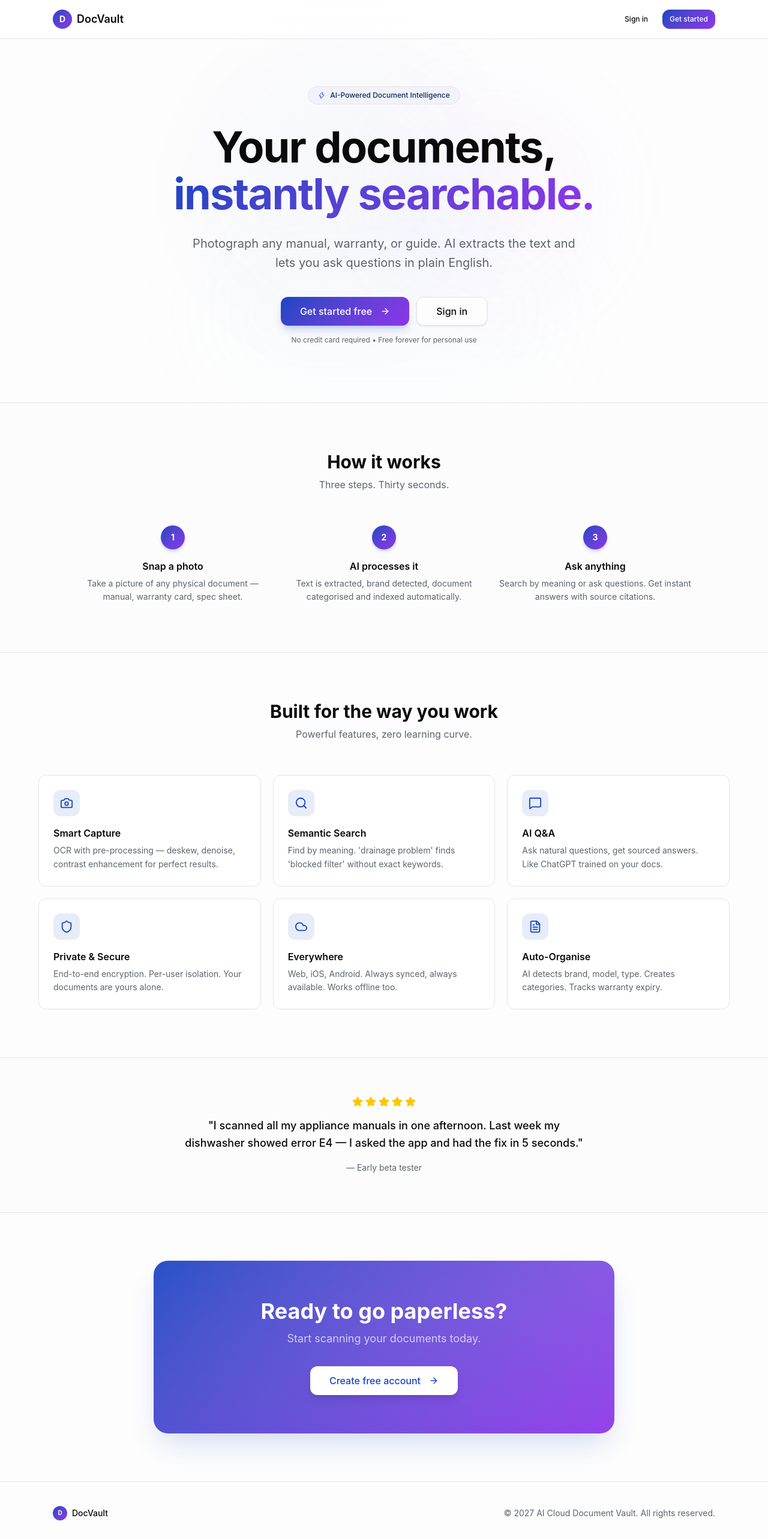
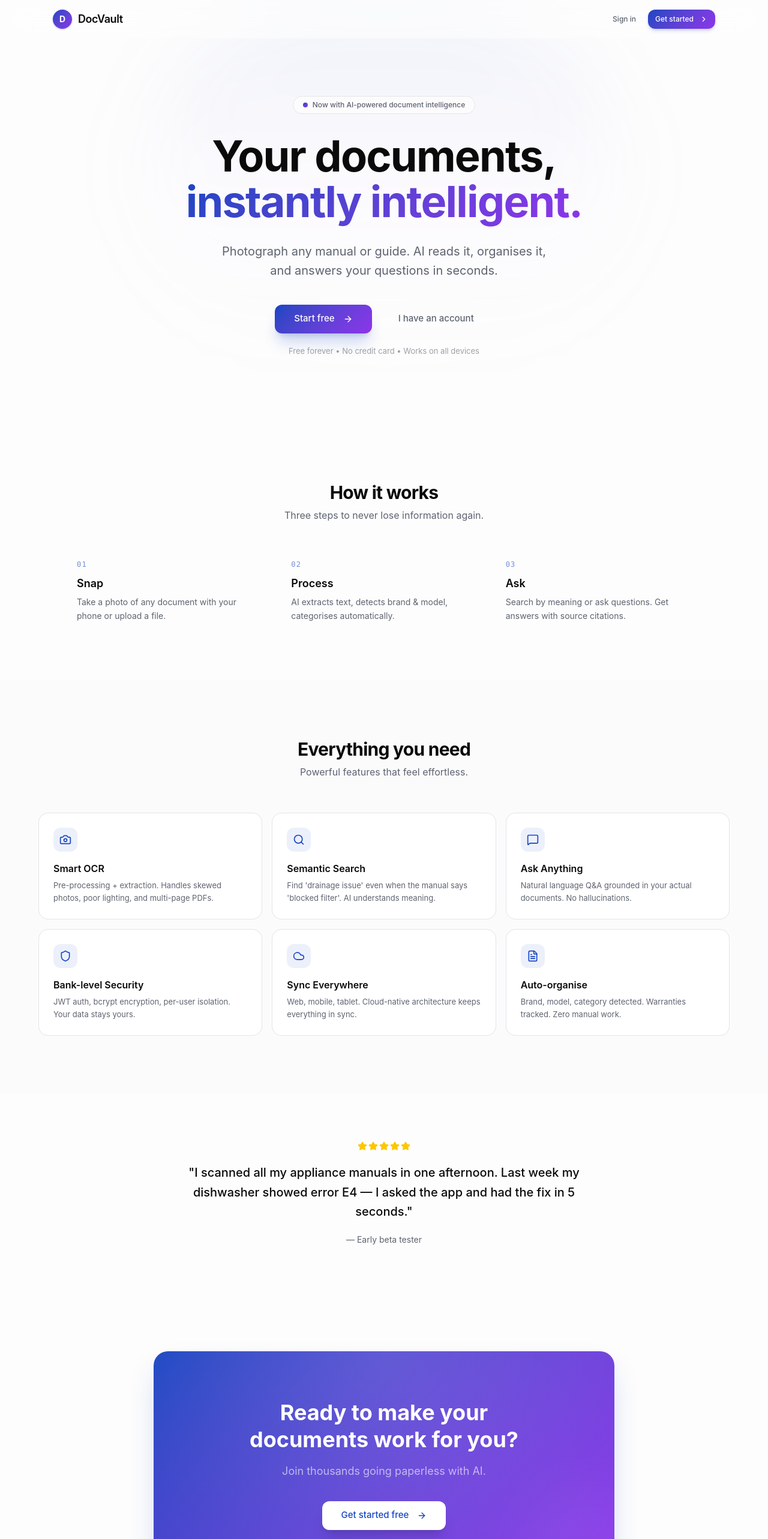
Before and after one commit to haydenteh5526/FYP, a React (Vite) app in the folder frontend/: page / in a window 1280 px wide. Shown: the top 2566 px of the page at 60% size. Built offline with nearby package versions, Linux system fonts and the light colour scheme.

Commit message:
Framer-quality landing: staggered entrance, seamless header, ambient glow

```diff
--- a/frontend/src/pages/Landing.tsx
+++ b/frontend/src/pages/Landing.tsx
@@ -1,162 +1,195 @@
-import { Camera, Search, MessageSquare, Shield, Cloud, Zap, ArrowRight, FileText, Star } from 'lucide-react'
+import { Camera, Search, MessageSquare, Shield, Cloud, ArrowRight, FileText, Star, ChevronRight } from 'lucide-react'
 import { Link } from 'react-router-dom'
 import { Button } from '@/components/ui/button'
 
 export default function Landing() {
   return (
     <div className="min-h-screen bg-background overflow-hidden">
-      {/* Navbar */}
-      <header className="fixed top-0 w-full z-50 glass border-b">
+      {/* Seamless navbar - no border, just glass blur */}
+      <header className="fixed top-0 w-full z-50 backdrop-blur-xl bg-background/60">
         <div className="max-w-6xl mx-auto px-6 py-4 flex items-center justify-between">
-          <div className="flex items-center gap-2">
-            <div className="w-8 h-8 rounded-lg gradient-bg flex items-center justify-center">
+          <div className="flex items-center gap-2.5">
+            <div className="w-8 h-8 rounded-lg gradient-bg flex items-center justify-center shadow-sm shadow-primary/25">
               <span className="text-white text-sm font-bold">D</span>
             </div>
-            <span className="text-lg font-semibold">DocVault</span>
+            <span className="text-lg font-semibold tracking-tight">DocVault</span>
           </div>
-          <div className="flex items-center gap-3">
-            <Button variant="ghost" size="sm" asChild>
+          <div className="flex items-center gap-2">
+            <Button variant="ghost" size="sm" className="text-muted-foreground" asChild>
               <Link to="/login">Sign in</Link>
             </Button>
-            <Button size="sm" className="gradient-bg border-0 text-white" asChild>
-              <Link to="/register">Get started</Link>
+            <Button size="sm" className="gradient-bg border-0 text-white shadow-md shadow-primary/20" asChild>
+              <Link to="/register">Get started <ChevronRight size={14} className="ml-0.5" /></Link>
             </Button>
           </div>
         </div>
       </header>
 
-      {/* Hero */}
-      <section className="pt-36 pb-24 px-6 relative">
+      {/* Hero — big breathing space, staggered entrance */}
+      <section className="pt-40 pb-28 px-6 relative">
+        {/* Ambient glow */}
         <div className="absolute inset-0 overflow-hidden pointer-events-none">
-          <div className="absolute top-16 left-1/4 w-[500px] h-[500px] bg-primary/[0.04] rounded-full blur-3xl animate-pulse" style={{ animationDuration: '4s' }} />
-          <div className="absolute top-32 right-1/5 w-[400px] h-[400px] bg-purple-300/[0.06] rounded-full blur-3xl animate-pulse" style={{ animationDuration: '5s', animationDelay: '1s' }} />
-          <div className="absolute bottom-0 left-1/2 -translate-x-1/2 w-[600px] h-[300px] bg-blue-200/[0.04] rounded-full blur-3xl" />
+          <div className="absolute top-0 left-1/2 -translate-x-1/2 w-[800px] h-[600px] bg-gradient-to-b from-primary/[0.06] via-purple-300/[0.04] to-transparent rounded-full blur-3xl" />
         </div>
+
         <div className="max-w-4xl mx-auto text-center relative">
-          <div className="inline-flex items-center gap-2 rounded-full bg-secondary border px-4 py-1.5 text-xs font-medium text-secondary-foreground mb-8 animate-scale-in">
-            <Zap size={12} className="text-primary" /> AI-Powered Document Intelligence
+          {/* Badge */}
+          <div
+            className="inline-flex items-center gap-2 rounded-full border bg-background/80 backdrop-blur px-4 py-1.5 text-xs font-medium text-muted-foreground mb-8 opacity-0"
+            style={{ animation: 'fadeSlideUp 0.8s cubic-bezier(0.16,1,0.3,1) 0.1s forwards' }}
+          >
+            <span className="flex h-2 w-2 rounded-full gradient-bg" />
+            Now with AI-powered document intelligence
           </div>
-          <h1 className="text-5xl sm:text-6xl md:text-7xl font-bold tracking-tight leading-[1.08] animate-fade-in">
+
+          {/* Headline */}
+          <h1
+            className="text-5xl sm:text-6xl md:text-[4.5rem] font-bold tracking-tight leading-[1.06] opacity-0"
+            style={{ animation: 'fadeSlideUp 0.8s cubic-bezier(0.16,1,0.3,1) 0.2s forwards' }}
+          >
             Your documents,<br />
-            <span className="gradient-text">instantly searchable.</span>
+            <span className="gradient-text">instantly intelligent.</span>
           </h1>
-          <p className="mt-7 text-lg sm:text-xl text-muted-foreground max-w-2xl mx-auto leading-relaxed animate-slide-up">
-            Photograph any manual, warranty, or guide. AI extracts the text and lets you ask questions in plain English.
+
+          {/* Subtitle */}
+          <p
+            className="mt-7 text-lg sm:text-xl text-muted-foreground max-w-xl mx-auto leading-relaxed opacity-0"
+            style={{ animation: 'fadeSlideUp 0.8s cubic-bezier(0.16,1,0.3,1) 0.35s forwards' }}
+          >
+            Photograph any manual or guide. AI reads it, organises it, and answers your questions in seconds.
           </p>
-          <div className="mt-10 flex flex-col sm:flex-row gap-3 justify-center animate-slide-up" style={{ animationDelay: '0.15s', animationFillMode: 'both' }}>
-            <Button size="lg" className="gradient-bg border-0 text-white px-8 h-12 text-base hover:opacity-90 transition-opacity shadow-lg shadow-primary/20" asChild>
-              <Link to="/register">Get started free <ArrowRight size={16} className="ml-1.5" /></Link>
+
+          {/* CTAs */}
+          <div
+            className="mt-10 flex flex-col sm:flex-row gap-3 justify-center opacity-0"
+            style={{ animation: 'fadeSlideUp 0.8s cubic-bezier(0.16,1,0.3,1) 0.5s forwards' }}
+          >
+            <Button size="lg" className="gradient-bg border-0 text-white px-8 h-12 text-[15px] hover:opacity-90 transition-all shadow-xl shadow-primary/20 hover:shadow-2xl hover:shadow-primary/25 hover:-translate-y-0.5" asChild>
+              <Link to="/register">Start free <ArrowRight size={16} className="ml-1.5" /></Link>
             </Button>
-            <Button size="lg" variant="outline" className="px-8 h-12 text-base" asChild>
-              <Link to="/login">Sign in</Link>
+            <Button size="lg" variant="ghost" className="px-8 h-12 text-[15px] text-muted-foreground" asChild>
+              <Link to="/login">I have an account</Link>
             </Button>
           </div>
-          <p className="mt-4 text-xs text-muted-foreground animate-fade-in" style={{ animationDelay: '0.4s', animationFillMode: 'both' }}>
-            No credit card required • Free forever for personal use
+
+          {/* Trust */}
+          <p
+            className="mt-5 text-[13px] text-muted-foreground/60 opacity-0"
+            style={{ animation: 'fadeSlideUp 0.8s cubic-bezier(0.16,1,0.3,1) 0.65s forwards' }}
+          >
+            Free forever • No credit card • Works on all devices
           </p>
         </div>
       </section>
 
-      {/* How it works */}
-      <section className="py-20 px-6 border-t bg-muted/20">
+      {/* How it works — minimal, Apple-style */}
+      <section className="py-24 px-6">
         <div className="max-w-5xl mx-auto">
-          <div className="text-center mb-14">
-            <h2 className="text-3xl font-bold">How it works</h2>
-            <p className="mt-2 text-muted-foreground">Three steps. Thirty seconds.</p>
-          </div>
-          <div className="grid md:grid-cols-3 gap-8">
-            <Step number="1" title="Snap a photo" description="Take a picture of any physical document — manual, warranty card, spec sheet." />
-            <Step number="2" title="AI processes it" description="Text is extracted, brand detected, document categorised and indexed automatically." />
-            <Step number="3" title="Ask anything" description="Search by meaning or ask questions. Get instant answers with source citations." />
+          <SectionHeader title="How it works" subtitle="Three steps to never lose information again." />
+          <div className="grid md:grid-cols-3 gap-12 mt-14">
+            <Step number="01" title="Snap" description="Take a photo of any document with your phone or upload a file." />
+            <Step number="02" title="Process" description="AI extracts text, detects brand & model, categorises automatically." />
+            <Step number="03" title="Ask" description="Search by meaning or ask questions. Get answers with source citations." />
           </div>
         </div>
       </section>
 
-      {/* Features */}
-      <section className="py-20 px-6 border-t">
+      {/* Features — bento-style grid */}
+      <section className="py-24 px-6 bg-muted/30">
         <div className="max-w-6xl mx-auto">
-          <div className="text-center mb-14">
-            <h2 className="text-3xl font-bold">Built for the way you work</h2>
-            <p className="mt-2 text-muted-foreground">Powerful features, zero learning curve.</p>
-          </div>
-          <div className="grid md:grid-cols-3 gap-5">
-            <FeatureCard icon={<Camera size={22} />} title="Smart Capture" description="OCR with pre-processing — deskew, denoise, contrast enhancement for perfect results." delay={0} />
-            <FeatureCard icon={<Search size={22} />} title="Semantic Search" description="Find by meaning. 'drainage problem' finds 'blocked filter' without exact keywords." delay={0.05} />
-            <FeatureCard icon={<MessageSquare size={22} />} title="AI Q&A" description="Ask natural questions, get sourced answers. Like ChatGPT trained on your docs." delay={0.1} />
-            <FeatureCard icon={<Shield size={22} />} title="Private & Secure" description="End-to-end encryption. Per-user isolation. Your documents are yours alone." delay={0.15} />
-            <FeatureCard icon={<Cloud size={22} />} title="Everywhere" description="Web, iOS, Android. Always synced, always available. Works offline too." delay={0.2} />
-            <FeatureCard icon={<FileText size={22} />} title="Auto-Organise" description="AI detects brand, model, type. Creates categories. Tracks warranty expiry." delay={0.25} />
+          <SectionHeader title="Everything you need" subtitle="Powerful features that feel effortless." />
+          <div className="grid md:grid-cols-3 gap-4 mt-14">
+            <FeatureCard icon={<Camera size={20} />} title="Smart OCR" description="Pre-processing + extraction. Handles skewed photos, poor lighting, and multi-page PDFs." />
+            <FeatureCard icon={<Search size={20} />} title="Semantic Search" description="Find 'drainage issue' even when the manual says 'blocked filter'. AI understands meaning." />
+            <FeatureCard icon={<MessageSquare size={20} />} title="Ask Anything" description="Natural language Q&A grounded in your actual documents. No hallucinations." />
+            <FeatureCard icon={<Shield size={20} />} title="Bank-level Security" description="JWT auth, bcrypt encryption, per-user isolation. Your data stays yours." />
+            <FeatureCard icon={<Cloud size={20} />} title="Sync Everywhere" description="Web, mobile, tablet. Cloud-native architecture keeps everything in sync." />
+            <FeatureCard icon={<FileText size={20} />} title="Auto-organise" description="Brand, model, category detected. Warranties tracked. Zero manual work." />
           </div>
         </div>
       </section>
 
-      {/* Social proof */}
-      <section className="py-16 px-6 border-t bg-muted/20">
-        <div className="max-w-4xl mx-auto text-center">
-          <div className="flex justify-center gap-1 mb-4">
-            {[...Array(5)].map((_, i) => <Star key={i} size={18} className="fill-yellow-400 text-yellow-400" />)}
+      {/* Testimonial */}
+      <section className="py-20 px-6">
+        <div className="max-w-3xl mx-auto text-center">
+          <div className="flex justify-center gap-0.5 mb-5">
+            {[...Array(5)].map((_, i) => <Star key={i} size={16} className="fill-yellow-400 text-yellow-400" />)}
           </div>
-          <blockquote className="text-lg font-medium max-w-2xl mx-auto leading-relaxed">
+          <blockquote className="text-xl font-medium leading-relaxed max-w-2xl mx-auto">
             "I scanned all my appliance manuals in one afternoon. Last week my dishwasher showed error E4 — I asked the app and had the fix in 5 seconds."
           </blockquote>
-          <p className="mt-4 text-sm text-muted-foreground">— Early beta tester</p>
+          <p className="mt-5 text-sm text-muted-foreground">— Early beta tester</p>
         </div>
       </section>
 
-      {/* CTA */}
-      <section className="py-20 px-6 border-t">
-        <div className="max-w-3xl mx-auto text-center rounded-3xl gradient-bg p-14 sm:p-16 relative overflow-hidden shadow-2xl shadow-primary/20">
-          <div className="absolute inset-0 bg-[radial-gradient(ellipse_at_top_right,rgba(255,255,255,0.15),transparent)]" />
-          <div className="absolute inset-0 bg-[radial-gradient(ellipse_at_bottom_left,rgba(255,255,255,0.08),transparent)]" />
-          <div className="relative">
-            <h2 className="text-3xl sm:text-4xl font-bold text-white">Ready to go paperless?</h2>
-            <p className="mt-3 text-white/70 text-lg">Start scanning your documents today.</p>
-            <Button size="lg" className="mt-8 bg-white text-primary hover:bg-white/90 h-12 px-8 text-base shadow-lg" asChild>
-              <Link to="/register">Create free account <ArrowRight size={16} className="ml-1.5" /></Link>
+      {/* Final CTA */}
+      <section className="py-24 px-6">
+        <div className="max-w-3xl mx-auto rounded-3xl gradient-bg p-14 sm:p-20 relative overflow-hidden shadow-2xl shadow-primary/25">
+          <div className="absolute inset-0 bg-[radial-gradient(ellipse_at_top,rgba(255,255,255,0.12),transparent)]" />
+          <div className="absolute -bottom-20 -right-20 w-60 h-60 bg-white/[0.05] rounded-full blur-2xl" />
+          <div className="relative text-center">
+            <h2 className="text-3xl sm:text-4xl font-bold text-white leading-tight">
+              Ready to make your<br />documents work for you?
+            </h2>
+            <p className="mt-4 text-white/60 text-lg">Join thousands going paperless with AI.</p>
+            <Button size="lg" className="mt-9 bg-white text-primary hover:bg-white/90 h-12 px-8 text-[15px] shadow-xl hover:-translate-y-0.5 transition-all" asChild>
+              <Link to="/register">Get started free <ArrowRight size={16} className="ml-1.5" /></Link>
             </Button>
           </div>
         </div>
       </section>
 
       {/* Footer */}
-      <footer className="border-t py-10">
-        <div className="max-w-6xl mx-auto px-6 flex flex-col sm:flex-row items-center justify-between gap-4">
+      <footer className="py-10 px-6">
+        <div className="max-w-6xl mx-auto flex flex-col sm:flex-row items-center justify-between gap-4">
           <div className="flex items-center gap-2">
             <div className="w-6 h-6 rounded-md gradient-bg flex items-center justify-center">
               <span className="text-white text-[10px] font-bold">D</span>
             </div>
             <span className="text-sm font-medium">DocVault</span>
           </div>
-          <p className="text-sm text-muted-foreground">© 2027 AI Cloud Document Vault. All rights reserved.</p>
+          <p className="text-xs text-muted-foreground">© 2027 AI Cloud Document Vault</p>
         </div>
       </footer>
+
+      {/* Custom animation keyframes */}
+      <style>{`
+        @keyframes fadeSlideUp {
+          from { opacity: 0; transform: translateY(24px); }
+          to { opacity: 1; transform: translateY(0); }
+        }
+      `}</style>
+    </div>
+  )
+}
+
+function SectionHeader({ title, subtitle }: { title: string; subtitle: string }) {
+  return (
+    <div className="text-center">
+      <h2 className="text-3xl font-bold tracking-tight">{title}</h2>
+      <p className="mt-2 text-muted-foreground">{subtitle}</p>
     </div>
   )
 }
 
 function Step({ number, title, description }: { number: string; title: string; description: string }) {
   return (
-    <div className="text-center">
-      <div className="w-10 h-10 rounded-full gradient-bg flex items-center justify-center mx-auto text-white text-sm font-bold shadow-md shadow-primary/20">
-        {number}
-      </div>
-      <h3 className="font-semibold mt-4">{title}</h3>
+    <div className="text-center sm:text-left">
+      <span className="text-xs font-mono text-primary/60 tracking-widest">{number}</span>
+      <h3 className="font-semibold text-lg mt-2">{title}</h3>
       <p className="text-sm text-muted-foreground mt-1.5 leading-relaxed">{description}</p>
     </div>
   )
 }
 
-function FeatureCard({ icon, title, description, delay }: { icon: React.ReactNode; title: string; description: string; delay: number }) {
+function FeatureCard({ icon, title, description }: { icon: React.ReactNode; title: string; description: string }) {
   return (
-    <div
-      className="rounded-xl border bg-card p-6 hover-lift animate-slide-up"
-      style={{ animationDelay: `${delay}s`, animationFillMode: 'both' }}
-    >
-      <div className="w-11 h-11 rounded-xl bg-primary/10 flex items-center justify-center text-primary mb-4">
+    <div className="rounded-2xl border bg-card p-6 hover:-translate-y-1 hover:shadow-lg hover:shadow-primary/[0.03] transition-all duration-300">
+      <div className="w-10 h-10 rounded-xl bg-primary/[0.08] flex items-center justify-center text-primary mb-4">
         {icon}
       </div>
       <h3 className="font-semibold mb-1.5">{title}</h3>
-      <p className="text-sm text-muted-foreground leading-relaxed">{description}</p>
+      <p className="text-[13px] text-muted-foreground leading-relaxed">{description}</p>
     </div>
   )
 }
```
